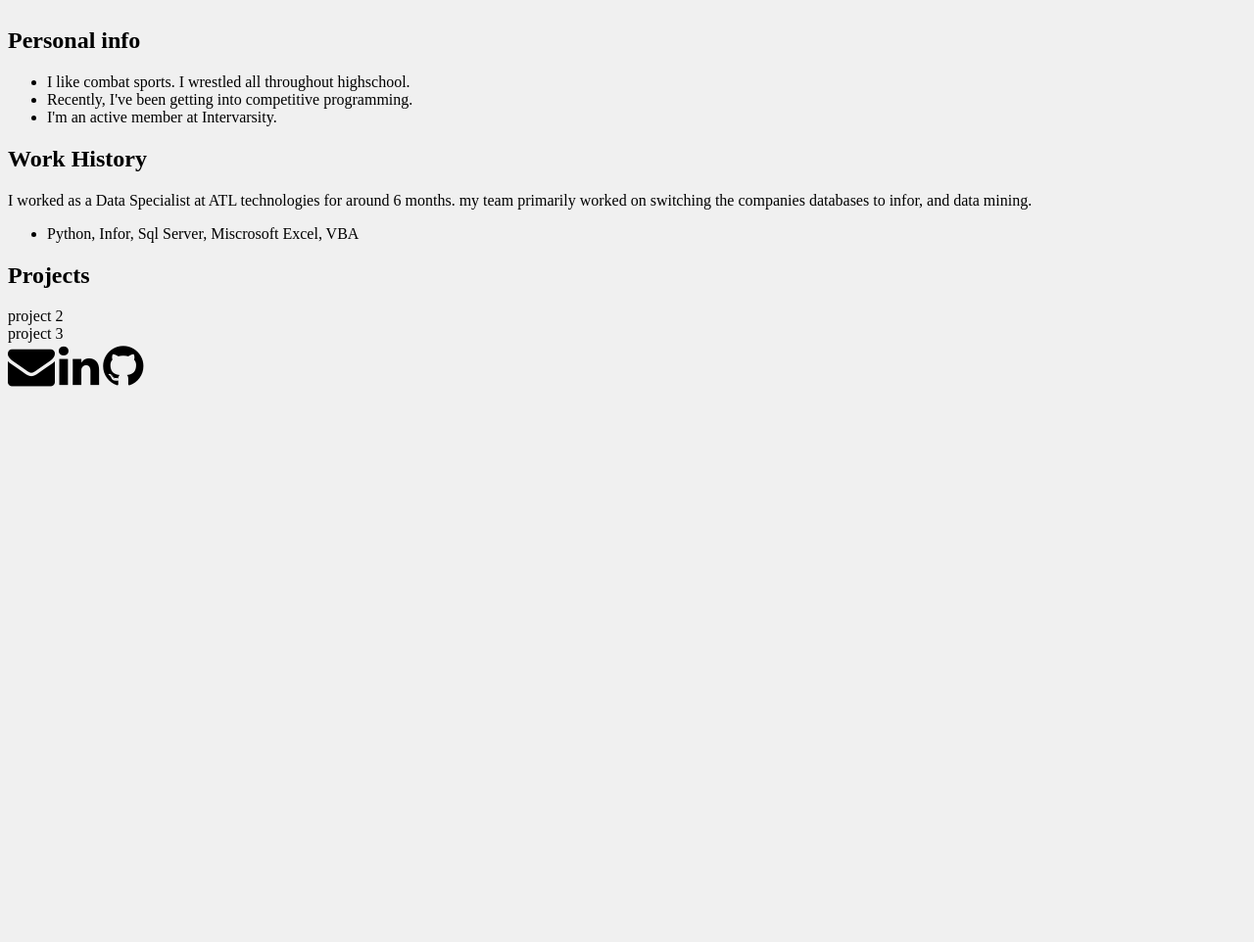
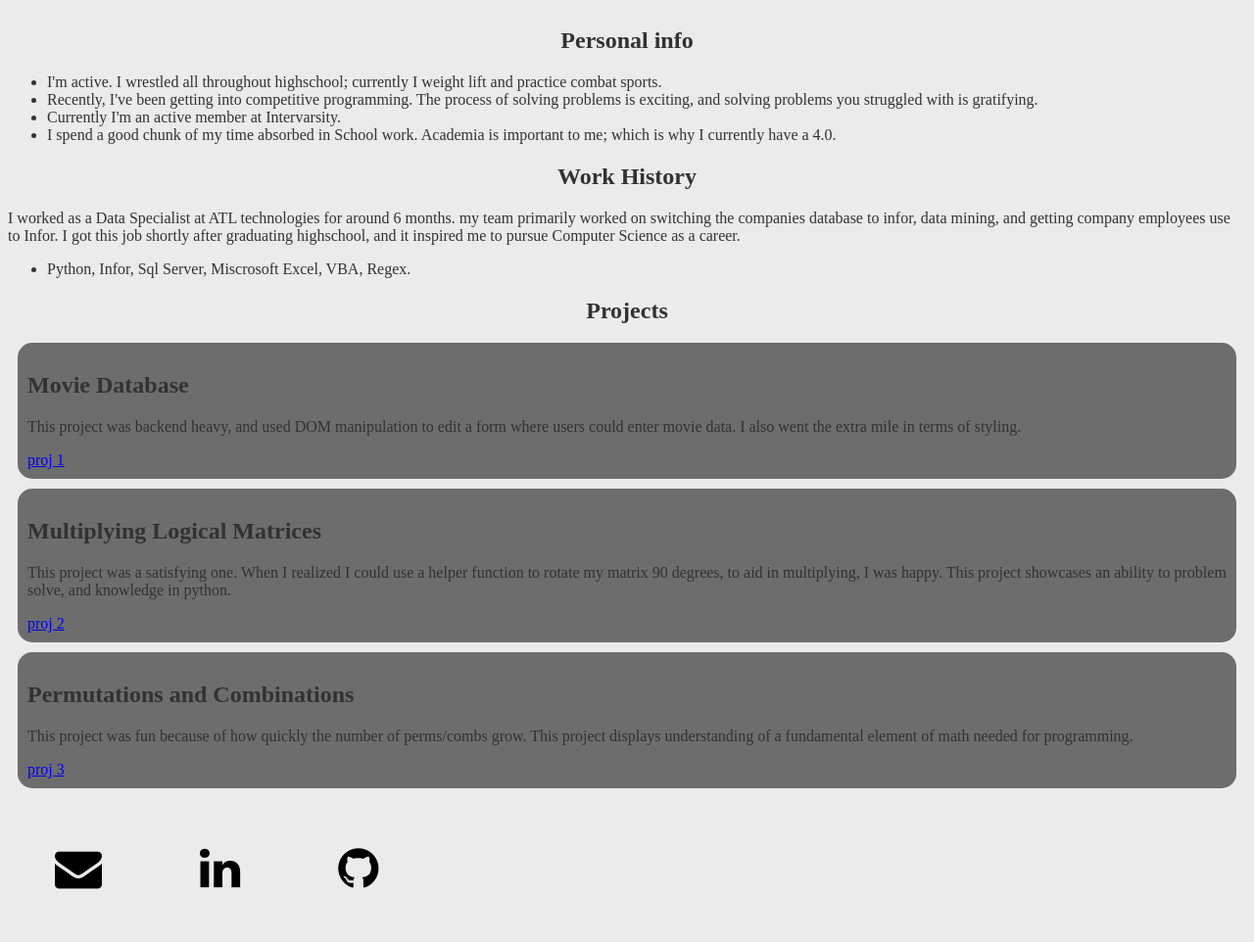
Before and after one commit to Joseph-R-Jackson/Joseph-R-Jackson.github.io, a plain HTML site: page index.html in a window 1280 px wide. Shown: the part 600-1562 px from the top of the page at 98% size. Before the commit the page ends 1006 px from the top, so only its background shows below. Drawn offline with Linux system fonts and the light colour scheme.

Commit message:
update project descriptions, and css.

```diff
--- a/css/styles.css
+++ b/css/styles.css
@@ -1,9 +1,10 @@
 body {
-    background-color: #F0F0F0;
-    color:black;
+    background-color: #EBEBEB;
+    color:#323232;
 }
 
 nav ul {
+    background-color: #6D6D6D;
     list-style-type: none;
     padding: 10px;
     margin: 0;
@@ -13,13 +14,15 @@ nav li{
     display: inline;
 }
 nav a {
-    color:black;
+    color:white;
     text-decoration: none;
     margin-right: 40px;
 }
 
 nav li a:hover {
     font-weight: bold;
+    background-color: black;
+    padding: 15px;
 }
 
 #me {
@@ -46,14 +49,26 @@ nav li a:hover {
 }
 
 h1 {
-    size: 48pt;
+    size: 15pt;
 }
 
 .fa-envelope, .fa-linkedin, .fa-github {
     color: black;
-
+    padding: 48px;
 }
 
 .fa-envelope:hover, .fa-linkedin:hover, .fa-github:hover {
     color:green;
 }
+
+h1 {
+    display: flex;
+    justify-content: center;
+}
+
+#mvc-proj, #matrix-proj, #perm-proj {
+    background-color: #6D6D6D;
+    border-radius: 15px;
+    padding: 10px;
+    margin: 10px;
+}
--- a/index.html
+++ b/index.html
@@ -13,7 +13,8 @@
     <div id="header">
         <nav>
             <ul>
-                <li><a href="#about-me">ABOUT ME</a></li>
+                <li><a href="#personal-info">OUTSIDE WORK</a></li>
+                <li><a href="#personal-info">WORK HISTORY</a></li>
                 <li><a href="#projects">PROJECTS</a></li>
                 <li><a href="#contacts">CONTACT</a></li>
             </ul>
@@ -26,36 +27,56 @@
     </div>
 
     </div>
-    <section id="about-me">
+    <section id="personal-info">
         <h1>Personal info</h1>
         <ul>
-            <li>I like combat sports. I wrestled all throughout highschool.</li>
-            <li>Recently, I've been getting into competitive programming.</li>
-            <li>I'm an active member at Intervarsity.</li>
+            <li>I'm active. I wrestled all throughout highschool; currently I weight lift and practice combat sports.</li>
+            <li>Recently, I've been getting into competitive programming. The process of solving problems is exciting, and solving problems you struggled with is gratifying.</li>
+            <li>Currently I'm an active member at Intervarsity.</li>
+            <li>I spend a good chunk of my time absorbed in School work. Academia is important to me; which is why I currently have a 4.0.</li>
         </ul>
+    </section>
+    <section id="work-history">
         <h1>Work History</h1>
         <p>I worked as a Data Specialist at ATL technologies for around 6 months.
-            my team primarily worked on switching the companies databases to infor,
-            and data mining.
+            my team primarily worked on switching the companies database to infor,
+            data mining, and getting company employees use to Infor. I got this job shortly after
+            graduating highschool, and it inspired me to pursue Computer Science as a career.
         </p>
         <ul>
-            <li>Python, Infor, Sql Server, Miscrosoft Excel, VBA</li>
+            <li>Python, Infor, Sql Server, Miscrosoft Excel, VBA, Regex.</li>
         </ul>
     </section>
 
     <section id="projects">
         <h1>Projects</h1>
-        <div>
+        <div id="mvc-proj">
             <!--image-->
-            <!--title-->
-            <!--description-->
-            <!--link-->
+
+            <h2>Movie Database</h2>
+            <p>
+                This project was backend heavy, and used DOM manipulation to
+                edit a form where users could enter movie data. I also went the
+                extra mile in terms of styling.
+            </p>
+            <a href="https://elegant-crepe-9a9634.netlify.app">proj 1</a>
         </div>
-        <div>
-            project 2
+        <div id="matrix-proj">
+            <h2>Multiplying Logical Matrices</h2>
+            <p>
+                This project was a satisfying one. When I realized I could use a helper
+                function to rotate my matrix 90 degrees, to aid in multiplying, I was happy.
+                This project showcases an ability to problem solve, and knowledge in python.
+            </p>
+            <a href="https://replit.com/@10877087/matrixmultiplication#main.py">proj 2</a>
         </div>
-        <div>
-            project 3
+        <div id="perm-proj">
+            <h2>Permutations and Combinations</h2>
+            <p>
+                This project was fun because of how quickly the number of perms/combs grow.
+                This project displays understanding of a fundamental element of math needed for programming.
+            </p>
+            <a href="https://replit.com/@10877087/permutation#index.js:20">proj 3</a>
         </div>
     </section>
 
```
Also changed, not shown: 1 other file.
